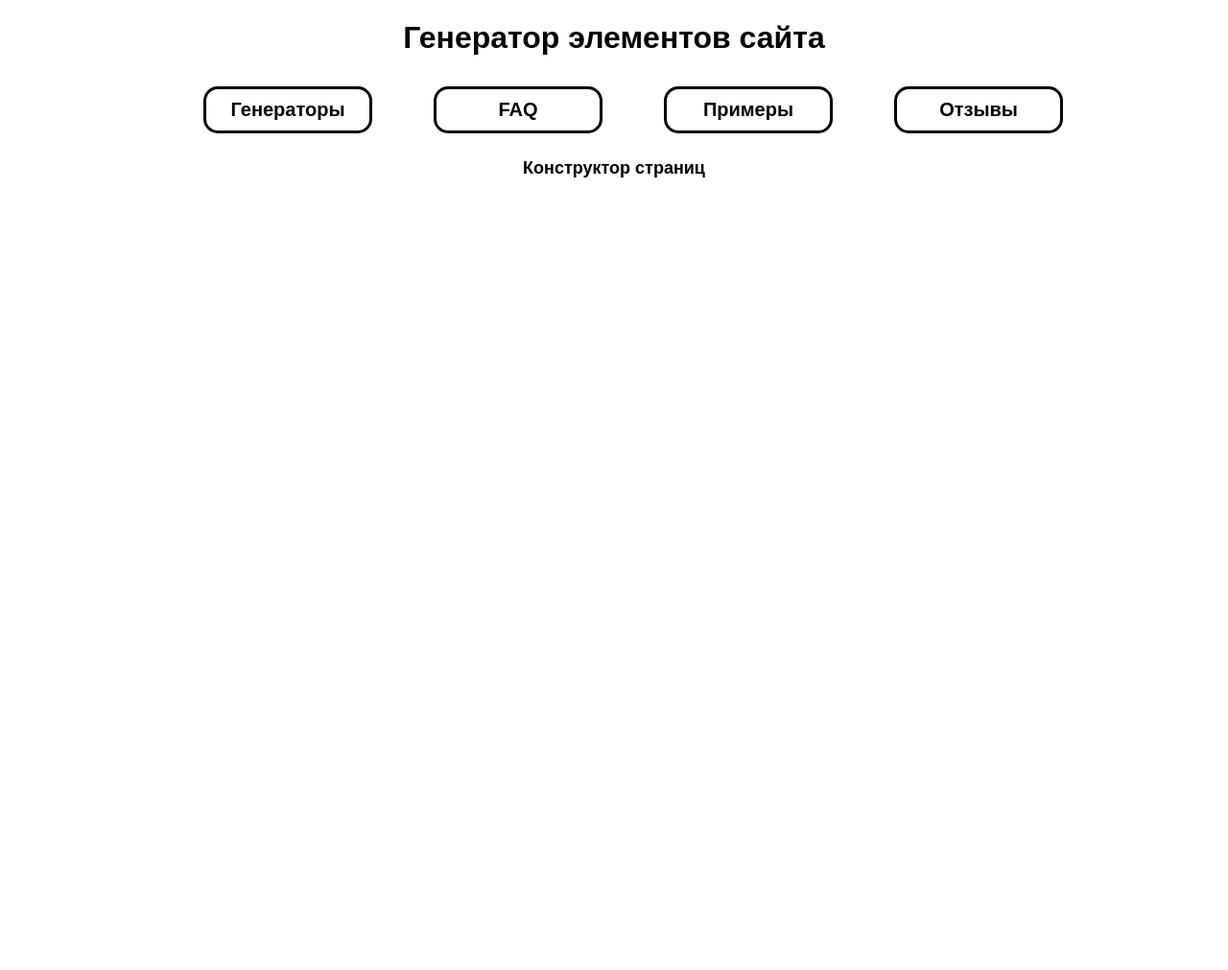
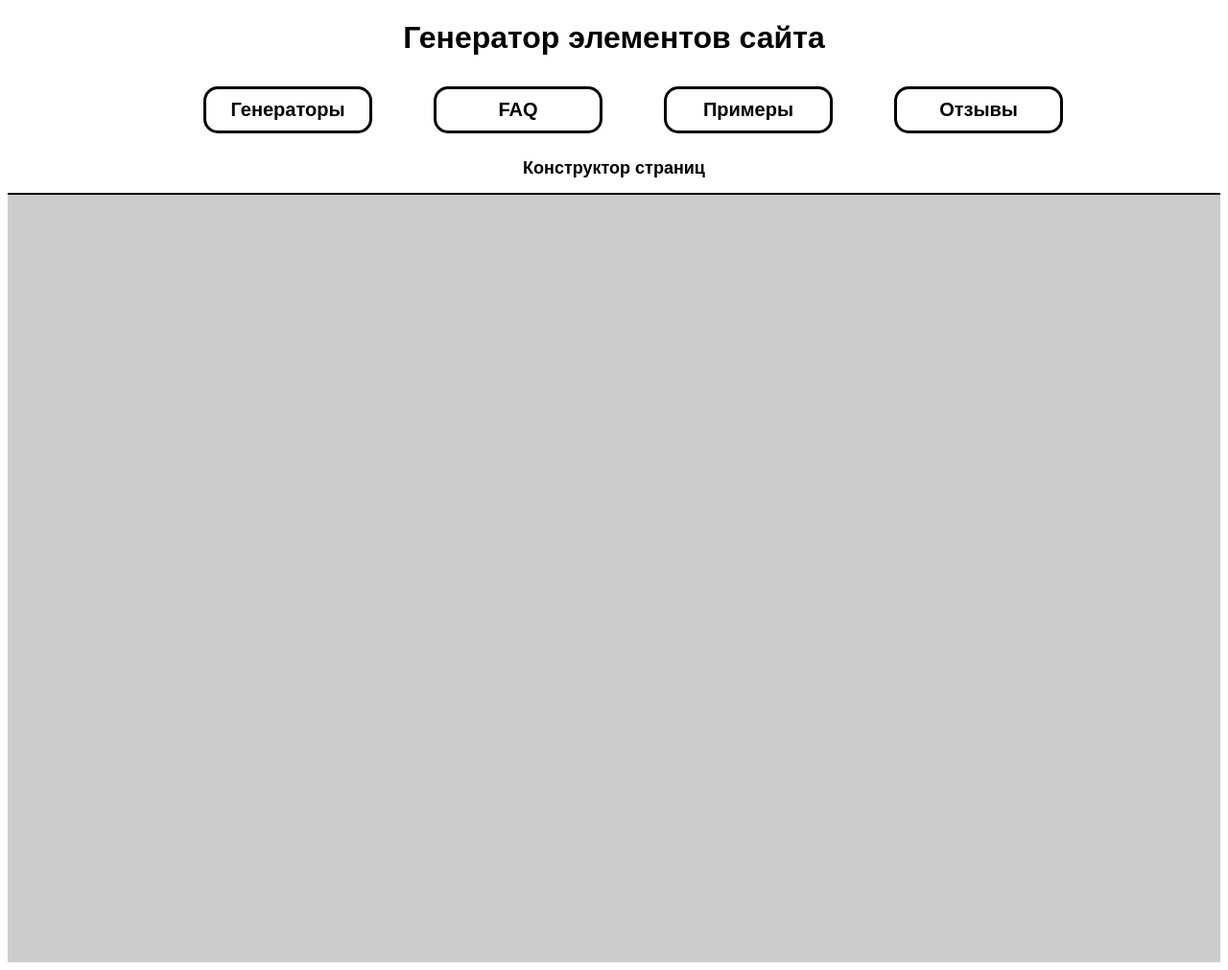
Before and after one commit to Raccoonandduck/SimpleGen, a PHP site: page /pagegen.php in a window 1280 px wide. Shown: the whole page at 96% size. Before the commit the page ends 185 px from the top, so only its background shows below. Run offline with PHP 8.4, Linux system fonts and the light colour scheme; some libraries are stand-ins or nearby versions.

Commit message:
Рабочая область представляет один div

```diff
--- a/css/style.css
+++ b/css/style.css
@@ -91,3 +91,8 @@ margin-bottom:5px;
 text-align:right;
 font-size:15px;
 }
+#mainPageGen{
+    background-color:#cccccc;
+    border-top:2px solid black;
+    height:100%;
+}
--- a/pagegen.php
+++ b/pagegen.php
@@ -2,10 +2,19 @@
 include 'function.php';
 head();
 ?>
+
 <h2>Конструктор страниц</h2>
+
+<div id="mainPageGen" width=100%><div>
 <script>
-alert("Сервер временно не работает");
+var mainJS =document.getElementById('mainPageGen');
+mainJS.style.height = window.innerHeight+'px';
 </script>
+
+<script>
+alert("Сервис временно не работает");
+</script>
+
 <?php
 footer();
 ?>
```
